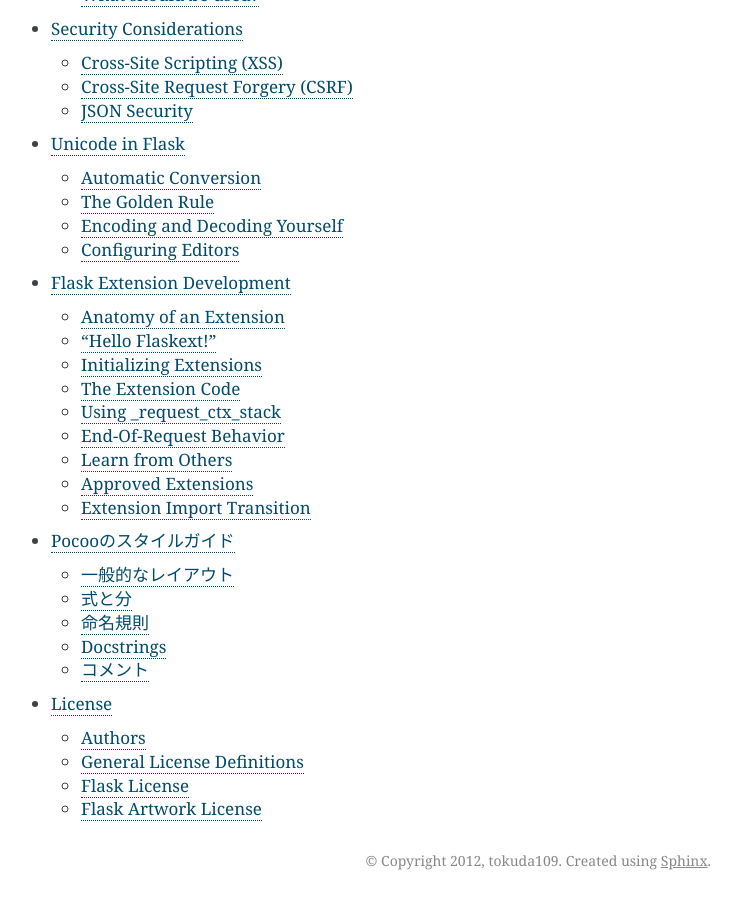
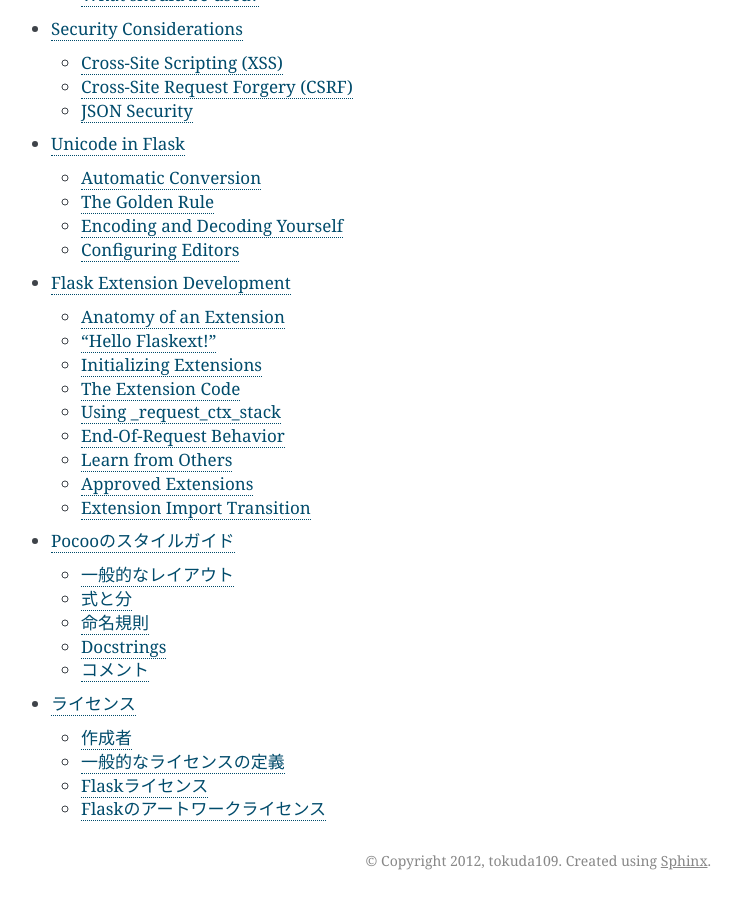
Before and after one commit to tokuda109/flask-docs-ja, a Sphinx documentation site: the page built from docs/index.rst, in a window 1280 px wide and 900 px high, scrolled down 4833 px. Shown: the whole window, without its empty margins (399-1140 px from the left). Built offline with Sphinx 7.4.7, drawn with Linux system fonts in a browser that asks for light colours; pages that are not in the unit, such as notebooks, are missing from menus; some of the changed lines change nothing that is shown.

Commit message:
Translated license

```diff
--- a/docs/license.rst
+++ b/docs/license.rst
@@ -1,48 +1,77 @@
-License
-=======
+.. License
+   =======
 
-Flask is licensed under a three clause BSD License.  It basically means:
-do whatever you want with it as long as the copyright in Flask sticks
-around, the conditions are not modified and the disclaimer is present.
-Furthermore you must not use the names of the authors to promote derivatives
-of the software without written consent.
+ライセンス
+============
 
-The full license text can be found below (:ref:`flask-license`).  For the
-documentation and artwork different licenses apply.
+.. Flask is licensed under a three clause BSD License.  It basically means:
+   do whatever you want with it as long as the copyright in Flask sticks
+   around, the conditions are not modified and the disclaimer is present.
+   Furthermore you must not use the names of the authors to promote derivatives
+   of the software without written consent.
+
+Flaskは三条項BSDライセンスのもとでライセンスされています。
+基本的な意味は、何をするにしてもFlaskの著作物として、免責事項を含めて、条件を変更してはいけません。
+さらに、書面による許可なしに、本ソフトウェアから派生したものに作成者の名前を使ってはいけません。
+
+.. The full license text can be found below (:ref:`flask-license`).  For the
+   documentation and artwork different licenses apply.
+
+全てのライセンスの文章は、以下にあります( :ref:`flask-license` )。ドキュメントとアートワークに別々のライセンスが適用されます。
 
 .. _authors:
 
-Authors
--------
+作成者
+----------
+
+.. Authors
+   -------
 
 .. include:: ../AUTHORS
 
-General License Definitions
----------------------------
+.. General License Definitions
+   ---------------------------
 
-The following section contains the full license texts for Flask and the
-documentation.
+一般的なライセンスの定義
+------------------------------
 
--   "AUTHORS" hereby refers to all the authors listed in the
-    :ref:`authors` section.
+.. The following section contains the full license texts for Flask and the
+   documentation.
 
--   The ":ref:`flask-license`" applies to all the sourcecode shipped as
-    part of Flask (Flask itself as well as the examples and the unittests)
-    as well as documentation.
+以下の章は、Flaskとドキュメントの全てのライセンス文章から構成されています。
 
--   The ":ref:`artwork-license`" applies to the project's Horn-Logo.
+.. "AUTHORS" hereby refers to all the authors listed in the
+   :ref:`authors` section.
+
+- この項の "AUTHORS" は :ref:`authors` の項にリストされている著者全員を指します。
+
+.. The ":ref:`flask-license`" applies to all the sourcecode shipped as
+   part of Flask (Flask itself as well as the examples and the unittests)
+   as well as documentation.
+
+- ":ref:`flask-license`" は、Flaskの一部分(Flaskだけではなく、サンプルやユニットテストなど)だけではなく、ドキュメントとして出されるソースコードの全てに適用されます。
+
+.. The ":ref:`artwork-license`" applies to the project's Horn-Logo.
+
+- ":ref:`artwork-license`" はプロジェクトのHorn-Logoに適用されます。
 
 .. _flask-license:
 
-Flask License
--------------
+Flaskライセンス
+----------------
+
+.. Flask License
+   -------------
 
 .. include:: ../LICENSE
 
 
 .. _artwork-license:
 
-Flask Artwork License
----------------------
+Flaskのアートワークライセンス
+-------------------------------
+
+.. Flask Artwork License
+   ---------------------
 
 .. include:: ../artwork/LICENSE
```
